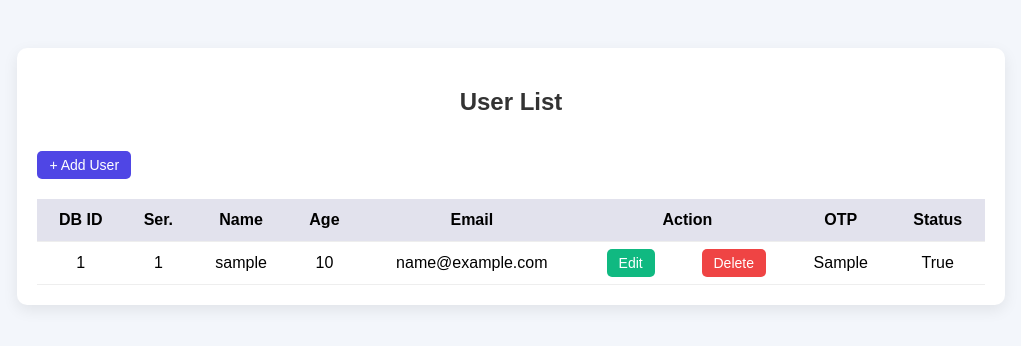
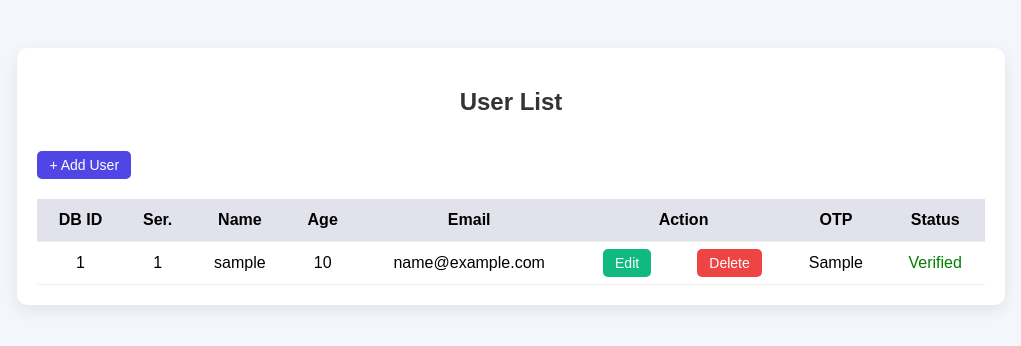
Before and after one commit to proalamin/learn-practice, a Django app: page /views/ in a window 1280 px wide. Shown: the top 346 px of the page, without its empty margins (129-1150 px from the left). Run offline with Django 5.2, Linux system fonts and the light colour scheme; tables that the repository leaves empty hold one stand-in row (values such as "Sample post").

Commit message:
in views page status row modification

```diff
--- a/Django/sampleV2_phi/templates/views.html
+++ b/Django/sampleV2_phi/templates/views.html
@@ -105,7 +105,12 @@
           </a>
         </td>
         <td>{{data.otp}}</td>
-        <td>{{data.status}}</td>
+        {% if data.status %}
+          <td style="color:green;">Verified</td>
+          {% else %}
+          <td style="color:red;">Not Verified</td>
+        {% endif %}
+
       </tr>
       {% endfor %}
     </table>
```
